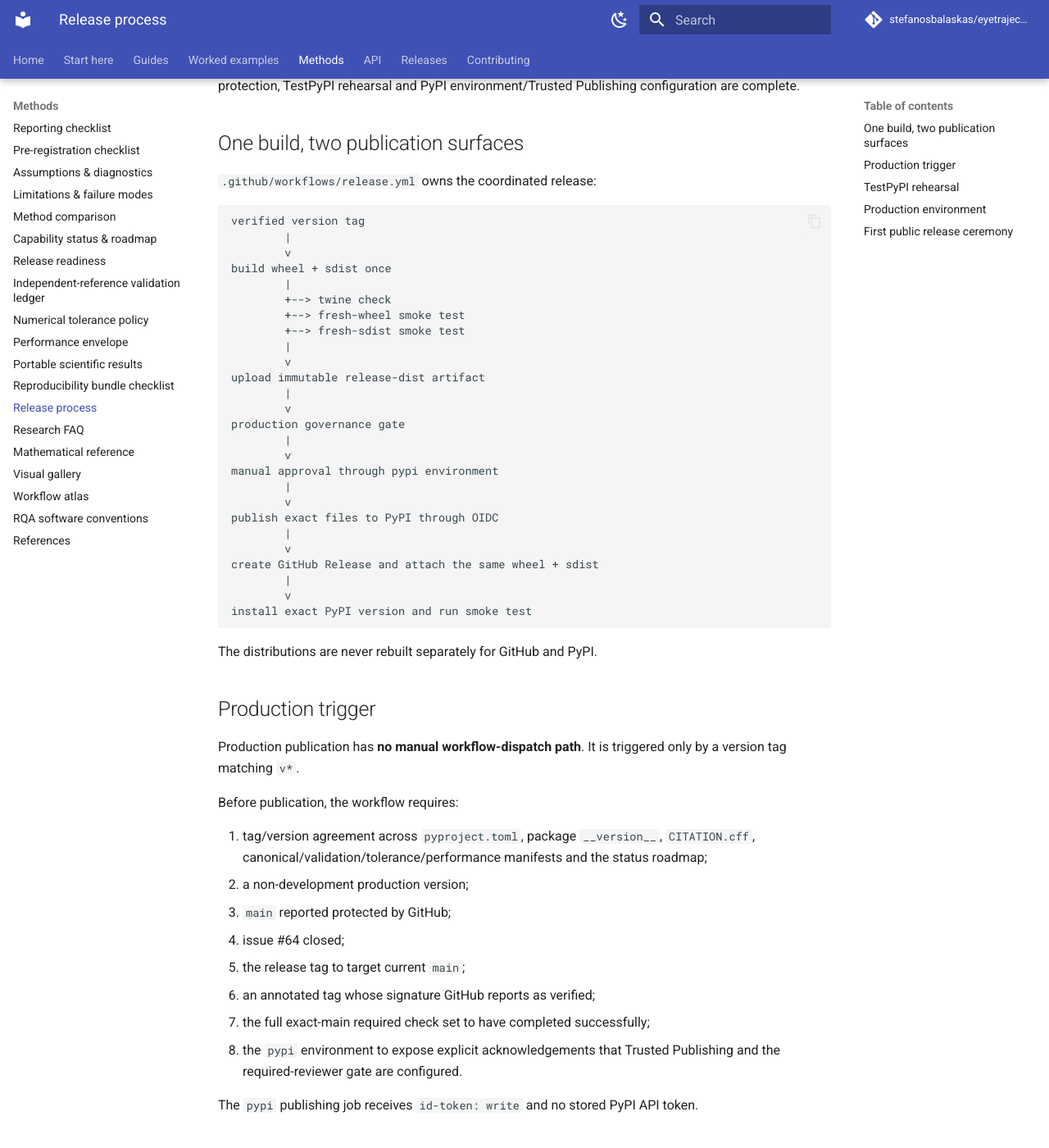
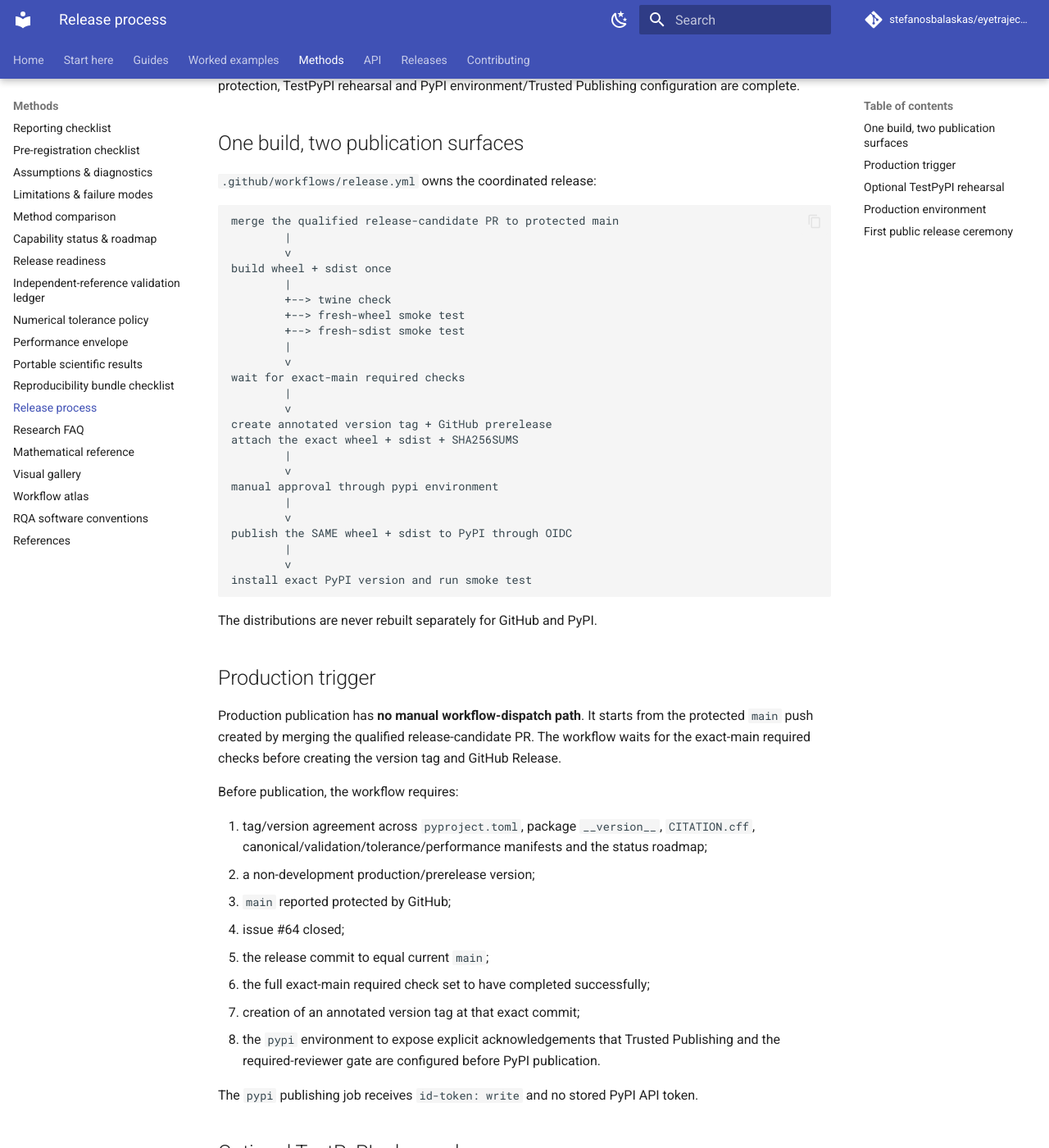
Before and after one commit to stefanosbalaskas/eyetrajectoriespy, an MkDocs documentation site: the page built from docs/release-process.md, in a window 1280 px wide and 1400 px high, scrolled down 227 px. Shown: the whole window at 82% size. Built offline with MkDocs 1.6.1 and Material for MkDocs 9.7.7, drawn with Linux system fonts in a browser that asks for light colours; comment, search, counter and statistics services are not loaded; some of the changed text lies outside the part shown.

Commit message:
Document GitHub-first coordinated release sequence

```diff
--- a/docs/release-process.md
+++ b/docs/release-process.md
@@ -11,7 +11,7 @@ complete.
 `.github/workflows/release.yml` owns the coordinated release:
 
 ~~~text
-verified version tag
+merge the qualified release-candidate PR to protected main
         |
         v
 build wheel + sdist once
@@ -21,19 +21,17 @@ build wheel + sdist once
         +--> fresh-sdist smoke test
         |
         v
-upload immutable release-dist artifact
+wait for exact-main required checks
         |
         v
-production governance gate
+create annotated version tag + GitHub prerelease
+attach the exact wheel + sdist + SHA256SUMS
         |
         v
 manual approval through pypi environment
         |
         v
-publish exact files to PyPI through OIDC
-        |
-        v
-create GitHub Release and attach the same wheel + sdist
+publish the SAME wheel + sdist to PyPI through OIDC
         |
         v
 install exact PyPI version and run smoke test
@@ -43,27 +41,30 @@ The distributions are never rebuilt separately for GitHub and PyPI.
 
 ## Production trigger
 
-Production publication has **no manual workflow-dispatch path**. It is triggered
-only by a version tag matching `v*`.
+Production publication has **no manual workflow-dispatch path**. It starts from
+the protected `main` push created by merging the qualified release-candidate
+PR. The workflow waits for the exact-main required checks before creating the
+version tag and GitHub Release.
 
 Before publication, the workflow requires:
 
 1. tag/version agreement across `pyproject.toml`, package `__version__`,
    `CITATION.cff`, canonical/validation/tolerance/performance manifests and
    the status roadmap;
-2. a non-development production version;
+2. a non-development production/prerelease version;
 3. `main` reported protected by GitHub;
 4. issue #64 closed;
-5. the release tag to target current `main`;
-6. an annotated tag whose signature GitHub reports as verified;
-7. the full exact-main required check set to have completed successfully;
+5. the release commit to equal current `main`;
+6. the full exact-main required check set to have completed successfully;
+7. creation of an annotated version tag at that exact commit;
 8. the `pypi` environment to expose explicit acknowledgements that Trusted
-   Publishing and the required-reviewer gate are configured.
+   Publishing and the required-reviewer gate are configured before PyPI
+   publication.
 
 The `pypi` publishing job receives `id-token: write` and no stored PyPI API
 token.
 
-## TestPyPI rehearsal
+## Optional TestPyPI rehearsal
 
 Manual dispatch supports only:
 
@@ -110,21 +111,23 @@ make the intended configuration fail-closed and auditable from the workflow.
 
 ## First public release ceremony
 
-After 0.57 is closed:
+For `0.9.0rc1`:
 
-1. enable/verify the `main` ruleset and close issue #64;
-2. complete one TestPyPI rehearsal;
-3. configure the protected `pypi` environment and production Trusted
+1. verify the active `main` ruleset and close issue #64;
+2. configure the protected `pypi` environment and production Trusted
    Publisher;
-4. update `RELEASE_READINESS.json` through a reviewed PR;
-5. change all release-version declarations to `0.9.0rc1`;
-6. merge the release PR only after the complete matrix passes;
-7. create a signed annotated `v0.9.0rc1` tag at exact `main`;
-8. allow `release.yml` to build once and reach the `pypi` environment;
-9. approve the protected deployment;
-10. let OIDC publish to PyPI;
-11. create the GitHub Release from the same distributions;
-12. verify installation of exactly `eyetrajectoriespy==0.9.0rc1`.
+3. keep `RELEASE_READINESS.json` truthful about GitHub-release and PyPI state;
+4. align all release-version declarations to `0.9.0rc1`;
+5. merge the release PR only after the complete PR-head matrix passes;
+6. let the `main` push run `release.yml`;
+7. wait for all exact-main required checks;
+8. create annotated tag `v0.9.0rc1` and the GitHub prerelease first;
+9. approve the protected `pypi` environment;
+10. publish the exact same distributions to PyPI through OIDC;
+11. verify installation of exactly `eyetrajectoriespy==0.9.0rc1`.
+
+A TestPyPI rehearsal remains available but is not required for this GitHub-first
+release sequence.
 
 Because `0.9.0rc1` is a prerelease, ordinary dependency resolution should not
 be described as equivalent to a final stable release. The verification command
```
